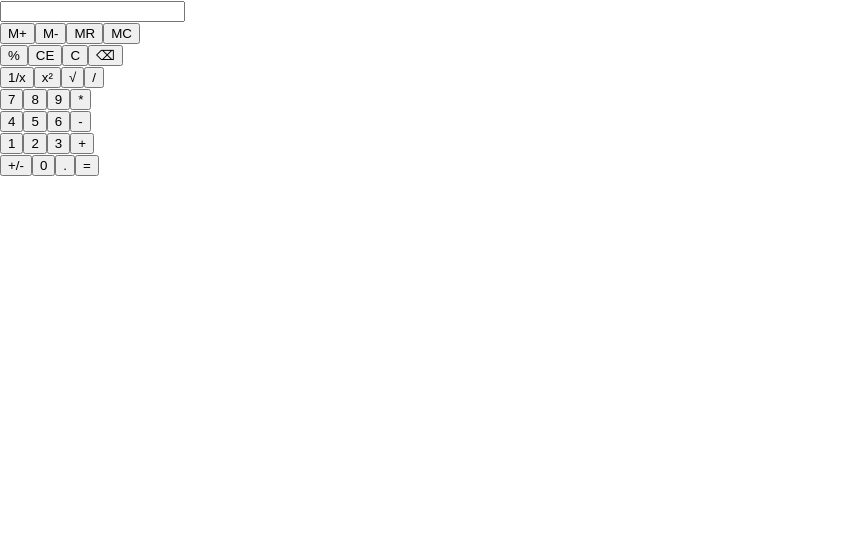
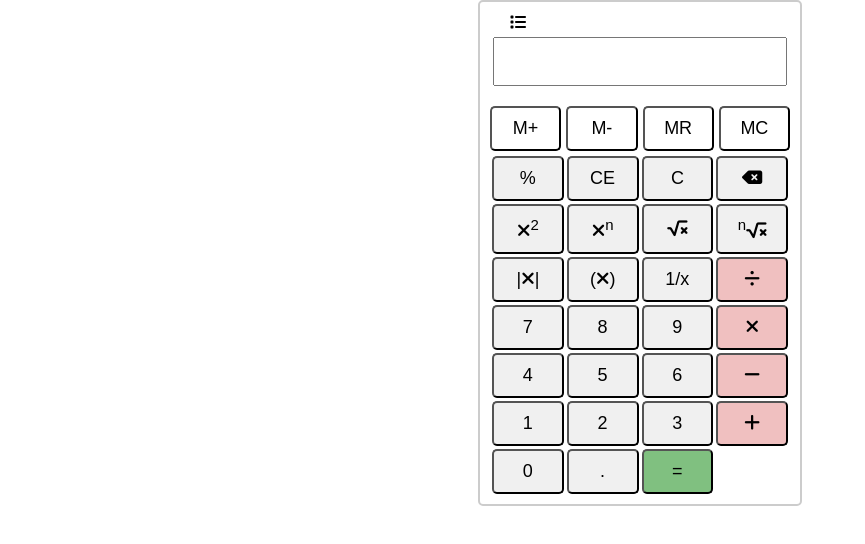
Before and after one commit to nguyenhuy22711/KTPM_2, a React (Create React App) app: page / in a window 1280 px wide. Shown: the top 544 px of the page, without its empty margins (0-865 px from the left). Built offline with nearby package versions, Linux system fonts and the light colour scheme.

Commit message:
Update_Layout

```diff
--- a/package.json
+++ b/package.json
@@ -36,6 +36,7 @@
     ]
   },
   "devDependencies": {
+    "@fortawesome/fontawesome-free": "^6.5.2",
     "react-scripts": "^5.0.1"
   }
 }
--- a/public/index.html
+++ b/public/index.html
@@ -9,6 +9,12 @@
       name="description"
       content="Web site created using create-react-app"
     />
+    <!-- <link rel="stylesheet" href="https://pro.fontawesome.com/releases/v5.10.0/css/all.css"
+      integrity="sha384-AYmEC3Yw5cVb3ZcuHtOA93w35dYTsvhLPVnYs9eStHfGJvOvKxVfELGroGkvsg+p" crossorigin="anonymous" />
+      <link rel="stylesheet" href="https://cdnjs.cloudflare.com/ajax/libs/font-awesome/4.7.0/css/font-awesome.min.css"
+        integrity="sha256-eZrrJcwDc/3uDhsdt61sL2oOBY362qM3lon1gyExkL0=" crossorigin="anonymous" />
+ -->
+
     <link rel="apple-touch-icon" href="%PUBLIC_URL%/logo192.png" />
     <!--
       manifest.json provides metadata used when your web app is installed on a
--- a/src/App.js
+++ b/src/App.js
@@ -1,11 +1,12 @@
 import React from 'react';
 import Calculator from './Calculator/calculator';
+import './Calculator/CaculatorFix.css';
 
 function App() {
   return (
-    <div className="App">
+
       <Calculator />
-    </div>
+
   );
 }
 
--- /dev/null
+++ b/src/Calculator/CaculatorFix.css
@@ -0,0 +1,66 @@
+.calculator {
+    width: 300px;
+    margin: 0 auto;
+    border: 2px solid #ccc;
+    border-radius: 5px;
+    padding: 10px;
+    text-align: center;
+    justify-content: center;
+
+
+}
+
+.btn-memory {
+
+    display: grid;
+    grid-template-columns: repeat(4, 1fr);
+    gap: 5px;
+    margin-bottom: 5px;
+
+}
+.history{
+    float: left;
+    margin-left: 20px;
+}
+.history i{
+    margin-bottom: 7px;
+}
+.calculator input[type="text"] {
+    width: calc(100% - 20px);
+    margin-bottom: 20px;
+    padding: 5px;
+    height: 35px;
+    font-size: 20px;
+}
+
+.calculator .row {
+    display: grid;
+    grid-template-columns: repeat(4, 1fr);
+    gap: 3px;
+    margin-left: 2px;
+    margin-right: 2px;
+}
+
+.calculator button {
+    padding: 10px;
+    font-size: 18px;
+
+    background-color: #f0f0f0;
+    border-radius: 5px;
+}
+
+.calculator button:hover {
+    background-color: #e0e0e0;
+}
+
+.calculator button.function {
+    background-color: #c0c0c0;
+}
+
+.calculator button.operator {
+    background-color: #f0c0c0;
+}
+
+.calculator button.equal {
+    background-color: #80c080;
+}
--- a/src/Calculator/calculator.css
+++ /dev/null
@@ -1,51 +0,0 @@
-.calculator {
-    width: 250px;
-    margin: auto;
-    padding: 20px;
-    border: 2px solid #ccc;
-    border-radius: 10px;
-    box-shadow: 0 0 10px rgba(0, 0, 0, 0.1);
-    background-color: azure;
-  }
-
-  .input {
-    width: 100%;
-    height: 40px;
-    margin-bottom: 10px;
-    font-size: 18px;
-    text-align: right;
-  }
-
-  .button-row {
-    display: flex;
-    justify-content: space-between;
-    margin-bottom: 10px;
-  }
-
-  .button {
-    width: 50px;
-    height: 50px;
-    font-size: 18px;
-    cursor: pointer;
-  }
-
-  .memory {
-    background-color: #e0e0e0;
-  }
-
-  .operator {
-    background-color: #f0f0f0;
-  }
-
-  .clear {
-    background-color: #ffcccb;
-    font-size: 15px;
-  }
-
-  .history {
-    margin-top: 20px;
-  }
-
-  .history h3 {
-    margin-bottom: 10px;
-  }
--- a/src/Calculator/calculator.js
+++ b/src/Calculator/calculator.js
@@ -1,5 +1,8 @@
-import React, { useState } from 'react';
+
+import React, { useEffect, useRef, useState } from 'react';
+
 import * as math from 'mathjs';
+import '@fortawesome/fontawesome-free/css/all.min.css';
 
 
 function Calculator() {
@@ -110,7 +113,7 @@ function Calculator() {
     setExpression('');
   };
   //+/-
-    const handleToggleSign = () => {
+  const handleToggleSign = () => {
     setExpression((prevExpression) => {
       if (prevExpression.startsWith('-')) {
         return prevExpression.slice(1);
@@ -119,72 +122,90 @@ function Calculator() {
       }
     });
   };
+  /**KIM NGÂNNNN
+   *  phần tính toán + - CE và =   **********/
+  const [input, setInput] = useState('');
+
+  const handleMinus = () => {
+    setInput(input + '-');
+  };
+
+
+  const handleClear = () => {
+    setInput('');
+  };
+
+  /**hàm true false hiển thị danh sách */
+  const [showHistory, setShowHistory] = useState(false);
+
+  const toggleHistory = () => {
+    setShowHistory(!showHistory);
+  };
 
   return (
-    <div className="calculator">
+    <div className="container calculator">
+      <div className="history" >
+        <i  className="fa-solid fa-list" onClick={toggleHistory}></i>
+        {showHistory && (
+          <div className='historyOpen'>
+            {calculationHistory.map((item, index) => (
+              <li key={index}>
+                {item.expression} = {item.result}
+              </li>
+            ))}
+          </div>
+        )}
+      </div>
+
       <input className="display" type="text" value={expression} readOnly />
-      <div className="buttons">
 
-        <div>
-        <button onClick={handleMemoryAdd}>M+</button>
-        <button onClick={handleMemorySubtract}>M-</button>
-        <button onClick={handleMemoryRecall}>MR</button>
-        <button onClick={handleMemoryClear}>MC</button>
-        </div>
-        <div>
 
+      <div class="btn-memory" >
+        <button style={{ backgroundColor: 'white' }} onClick={handleMemoryAdd}>M+</button>
+        <button style={{ backgroundColor: 'white' }} onClick={handleMemorySubtract}>M-</button>
+        <button style={{ backgroundColor: 'white' }} onClick={handleMemoryRecall}>MR</button>
+        <button style={{ backgroundColor: 'white' }} onClick={handleMemoryClear}>MC</button>
+
+      </div>
+
+      <div class="row">
         <button onClick={handlePercentage}>%</button>
         <button onClick={handleClearEntry}>CE</button>
         <button onClick={handleClearInput}>C</button>
-        <button onClick={handleDeleteLastChar}>⌫</button>
-        </div>
-        <div>
+        <button onClick={handleDeleteLastChar}><i class="fa-solid fa-delete-left"></i></button>
+        <button onClick={handleSquare}><i class="fas fa-times"></i><sup>2</sup></button>
+        <button ><i class="fas fa-times"></i><sup>n</sup>  <i className=''></i></button>
+        <button onClick={handleSquareRoot} ><i class="fa-solid fa-square-root-variable"></i></button>
+        <button ><sup>n</sup><i class="fa-solid fa-square-root-variable" ></i></button>
+        <button >|<i class="fas fa-times"></i>|</button>
+        <button >(<i class="fas fa-times"></i>)</button>
         <button onClick={handleInverse}>1/x</button>
-        <button onClick={handleSquare}>x²</button>
-        <button onClick={handleSquareRoot}>√</button>
-        <button onClick={() => handleButtonClick('/')}>/</button>
-        </div>
-        {/* Buttons for basic operations */}
-        <div>
+        <button class="operator"><i class="fa-solid fa-divide"></i></button>
+
         <button onClick={() => handleButtonClick('7')}>7</button>
         <button onClick={() => handleButtonClick('8')}>8</button>
         <button onClick={() => handleButtonClick('9')}>9</button>
-        <button onClick={() => handleButtonClick('*')}>*</button>
-        </div>
+        <button class="operator"><i class="fa-solid fa-xmark"></i></button>
 
-        <div>
         <button onClick={() => handleButtonClick('4')}>4</button>
         <button onClick={() => handleButtonClick('5')}>5</button>
         <button onClick={() => handleButtonClick('6')}>6</button>
-        <button onClick={() => handleButtonClick('-')}>-</button>
-        </div>
+        <button class="operator" onClick={() => handleMinus('-')}><i class="fa-solid fa-minus"></i></button>
 
-        <div>
         <button onClick={() => handleButtonClick('1')}>1</button>
         <button onClick={() => handleButtonClick('2')}>2</button>
         <button onClick={() => handleButtonClick('3')}>3</button>
-        <button onClick={() => handleButtonClick('+')}>+</button>
-        </div>
+        <button class="operator" onClick={() => handleButtonClick('+')}><i class="fa-solid fa-plus"></i></button>
 
-        <div>
-        <button onClick={handleToggleSign}>+/-</button>
         <button onClick={() => handleButtonClick('0')}>0</button>
         <button onClick={() => handleButtonClick('.')}>.</button>
-        <button onClick={handleCalculate}>=</button>
-        </div>
-        {/* Additional functions */}
+        <button onClick={handleCalculate} class="equal">=</button>
+
       </div>
-      {/* Display history */}
-      <div className="history">
-        <ul>
-          {calculationHistory.map((item, index) => (
-            <li key={index}>
-              {item.expression} = {item.result}
-            </li>
-          ))}
-        </ul>
-      </div>
-    </div>
+
+
+
+    </div >
   );
 }
 
```
Also changed, not shown: 1 other file (tests, documents, lock files or other folders).
